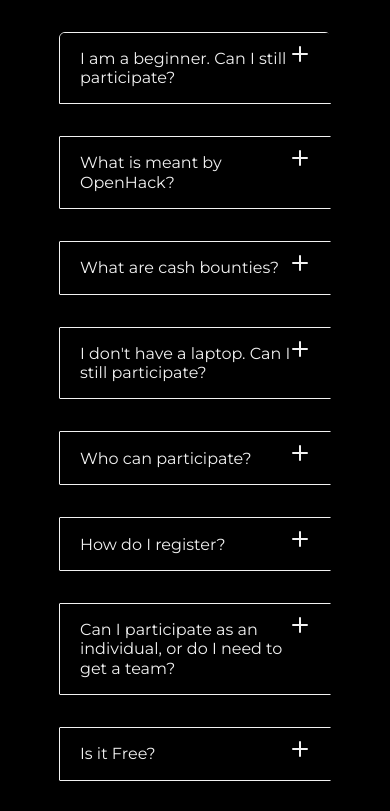
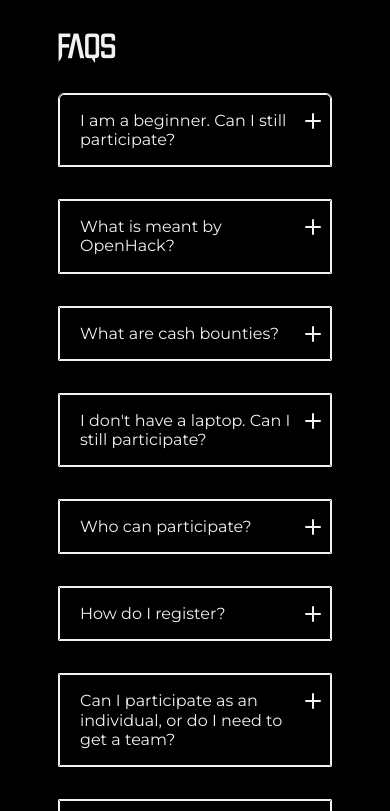
Before and after one commit to Krish2958/OpenHack, a React (Create React App) app in the folder openhack/: page / in a window 390 px wide. Shown: the top 811 px of the page. Built offline with nearby package versions, Linux system fonts and the light colour scheme.

Commit message:
[FEATURE] ADDED FAQ PAGE RESPONSIVENESS

```diff
--- a/openhack/src/pages/FAQ/FAQ.css
+++ b/openhack/src/pages/FAQ/FAQ.css
@@ -1,15 +1,28 @@
- svg {
-    width: 2rem;
-    height: 2rem;
-    position: absolute;
-    right: 0;
-    top: 5px;
-    margin-right: 1rem;
-
-}
 .faq{
   margin: 2rem;
   font-family: Montserrat;
+}
+
+.faq svg {
+  width: 2rem;
+  height: 2rem;
+  position: absolute;
+  right: 1px;
+  top: 10px;
+  margin: auto;
+}
+
+.faq-title {
+  font-family: "Into The Void";
+  color: #F2F2F2;
+  margin-top: 2rem;
+  margin-left: 2rem;
+  font-size: 48px;
+
+  @media screen and (max-width: 768px) {
+    font-size: 24px;
+
+  }
 }
 
 .accordion-body {
@@ -22,52 +35,53 @@
   }
 
 }
+
 .accordion-button {
     width: 74rem;
     background-color: #000000;
     color: #F2F2F2;
+    border: 1px solid #F2F2F2;
+    border-radius: 1px;
+
     @media screen and (max-width: 768px) {
       width: 17rem;
+    }
+  }
 
-    }
+  .icon::after {
+    display: none;
+  }
 
-
-  }
   .accordion-item:not(:first-of-type) {
     border: 1px solid #F2F2F2;
     border-radius: 1px;
+  }
 
-}
-  .accordion{
+  .accordion {
     --bs-accordion-btn-icon: none;
+    --bs-accordion-btn-icon-width: 0;
+  }
 
-  }
   .accordion-button:not(.collapsed) {
     background-color: #000000;
+    border: 1px solid #F2F2F2;
+    border-radius: 1px;
     color: #8CE8E5;
 
     @media screen and (max-width: 768px) {
       width: 17rem;
-
     }
   }
+
   .accordion-item{
     background-color: #000000;
     color: #8CE8E5;
     margin-bottom: 2rem;
     border: 1px solid #F2F2F2;
+    --bs-accordion-border: none
+
     @media screen and (max-width: 768px) {
       width: 17rem;
-
     }
 
   }
-
-  /* Add this to your existing CSS code */
-.accordion-item.active {
-  border-color: #8CE8E5;
-}
-.accordion-button:not(.collapsed)::after {
-  background-image: none;
-  transform: var(--bs-accordion-btn-icon-transform);
-}
--- a/openhack/src/pages/FAQ/index.jsx
+++ b/openhack/src/pages/FAQ/index.jsx
@@ -20,9 +20,9 @@ export const FAQ = () => {
         </Accordion.Header>
       );
 
-
-
   return (
+  <>
+    <h1 className='faq-title'>FAQs</h1>
     <Accordion className='faq' defaultActiveKey="0">
       {faqs.map((faq) => (
        <Accordion.Item key={faq.id} eventKey={faq.id.toString()}>
@@ -36,5 +36,6 @@ export const FAQ = () => {
 
       ))}
     </Accordion>
+  </>
   );
 }
```
